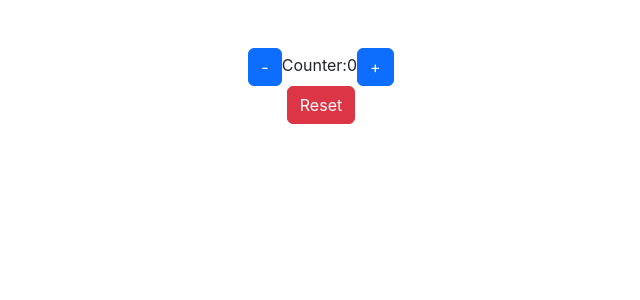
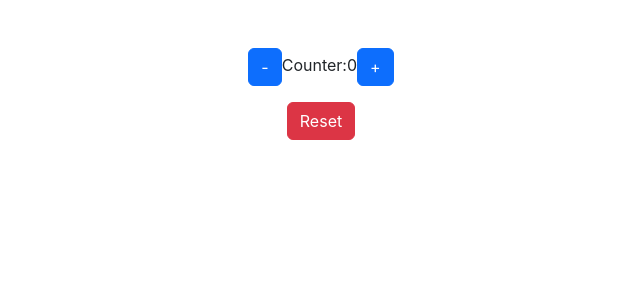
Before and after one commit to VijayKumarBeere/BasicReax, a React (Create React App) app in the folder todo/: page / in a window 1280 px wide. Shown: the top 300 px of the page, without its empty margins (319-959 px from the left). Built offline with nearby package versions, Linux system fonts and the light colour scheme.

Commit message:
margin applied within useReducer tested file.

```diff
--- a/todo/src/TestReducer.js
+++ b/todo/src/TestReducer.js
@@ -25,7 +25,7 @@
 
         </div>
         <div className="text-center">
-            <button className="btn btn-danger" onClick={()=>{
+            <button className="btn btn-danger mt-3" onClick={()=>{
                 dispatch({type:'RESET'})
             }}>Reset</button>
         </div>
```
